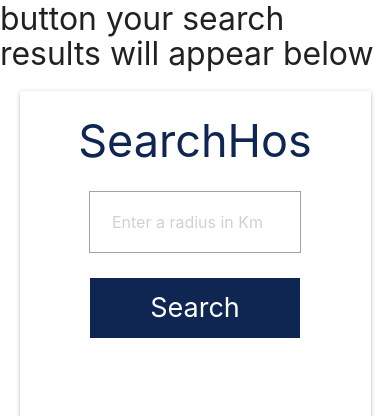
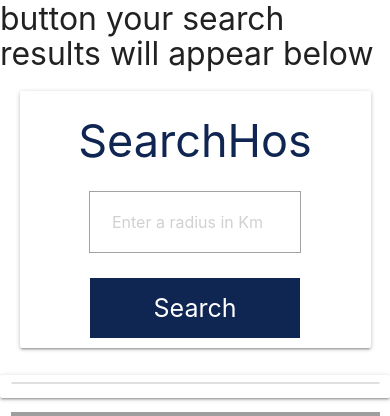
Before and after one commit to classEze/searchos, a PHP site: page / in a window 390 px wide. Shown: the part 270-686 px from the top of the page. Run offline with PHP 8.4, Linux system fonts and the light colour scheme; some libraries are stand-ins or nearby versions; grey boxes are pictures that could not be loaded.

Commit message:
mobile view improved

```diff
--- a/style.css
+++ b/style.css
@@ -32,7 +32,8 @@
 }
 
 .caro,.video,.symptoms{
-    height:60vh
+    height:60vh;
+    oveflow:auto
 }
 .caro img{
     height:95%;
@@ -101,3 +102,16 @@
 font-size: 20px;
 cursor:pointer
 }
+
+@media screen and (max-width:900px){
+   .caro, .symptoms, .search_box{
+    height:auto
+
+   }
+   .button{
+       padding:5px;
+       font-size: 25px;
+       margin-bottom:10px
+   }
+
+}
```
